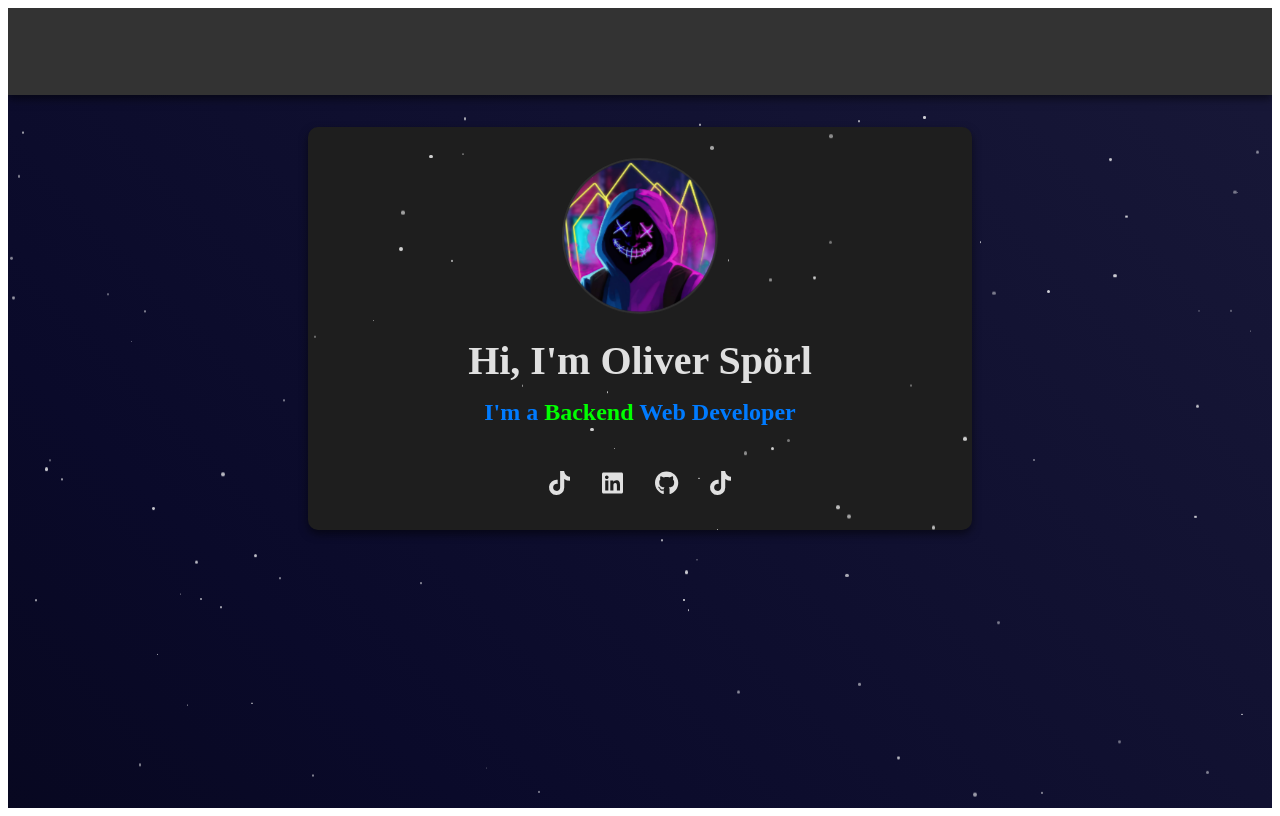
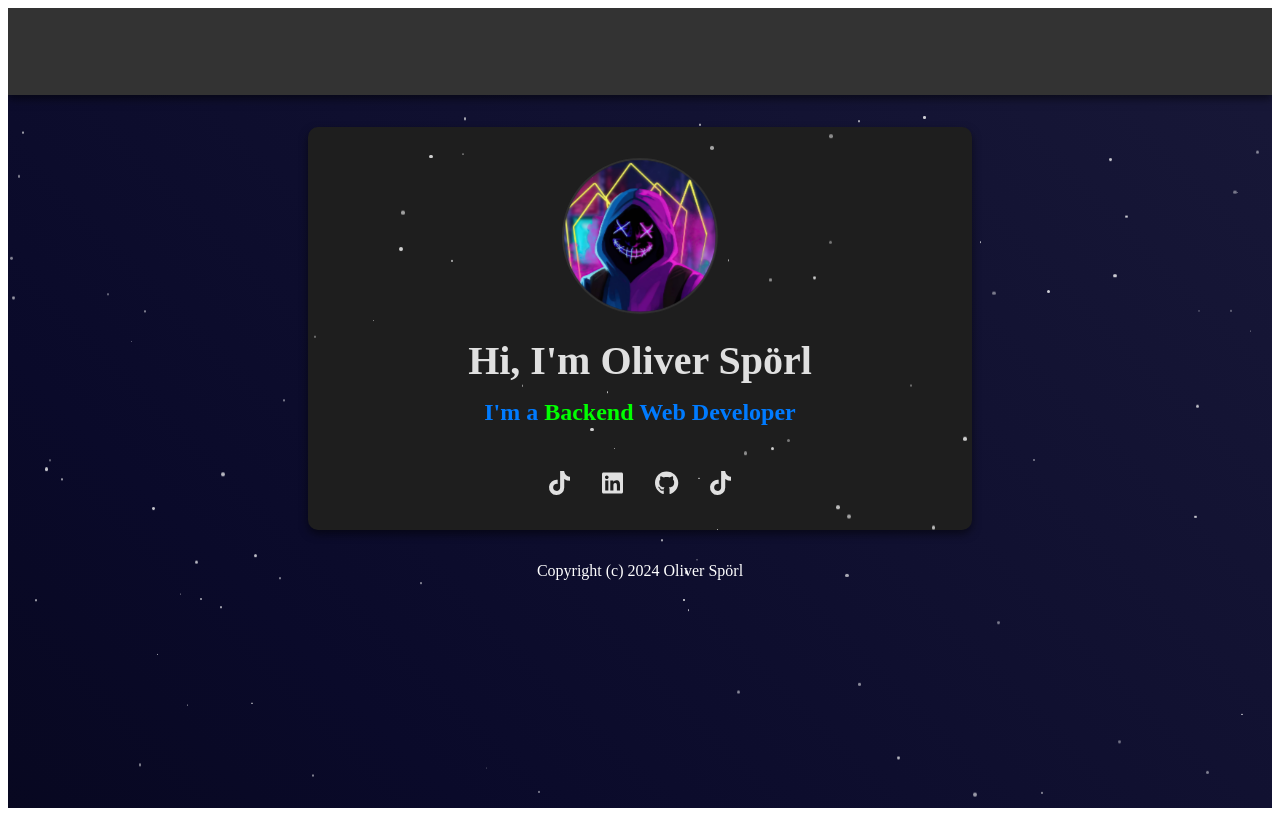
Before and after one commit to Oliverwebdev/Final-Portfolio, a React (Vite) app: page /about-me in a window 1280 px wide. Built offline with nearby package versions, Linux system fonts and the light colour scheme.

Commit message:
copyright added

```diff
--- a/src/App.jsx
+++ b/src/App.jsx
@@ -8,6 +8,7 @@ import Contact from './sites/Contact';
 import NavBar from './components/NavBar';
 import SkillTree from './sites/SkillTree';
 import Achievements from './sites/Achievements';
+import Footer from './components/Footer';
 
 // Keyframe animation for gradient movement
 const gradientAnimation = keyframes`
@@ -81,6 +82,7 @@ function App() {
           <Route path="*" element={<Navigate to="/about-me" />} />
         </Routes>
       </Router>
+      <Footer/>
     </AppContainer>
   );
 }
--- a/src/components/Footer.jsx
+++ b/src/components/Footer.jsx
@@ -1,9 +1,20 @@
-import React from 'react'
+import React from 'react';
+import styled from 'styled-components';
+
+const Container = styled.div`
+  display: flex;
+  align-items: center;
+  justify-content: center;
+  padding: 0 20px; // Optional, für etwas Innenabstand bei kleineren Bildschirmen
+  box-sizing: border-box; // Um Padding in die Gesamtbreite einzubeziehen
+`;
 
 function Footer() {
   return (
-    <div>Footer</div>
-  )
+    <Container>
+      Copyright (c) 2024 Oliver Spörl
+    </Container>
+  );
 }
 
-export default Footer
+export default Footer;
```
